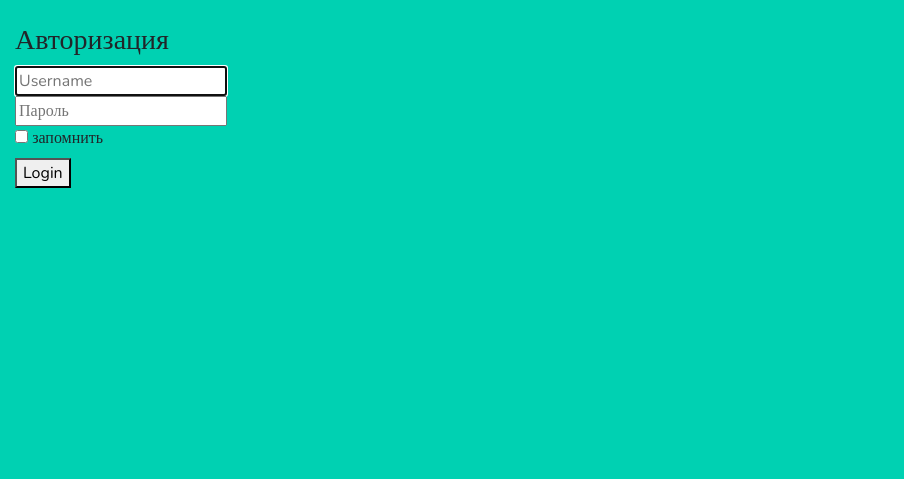
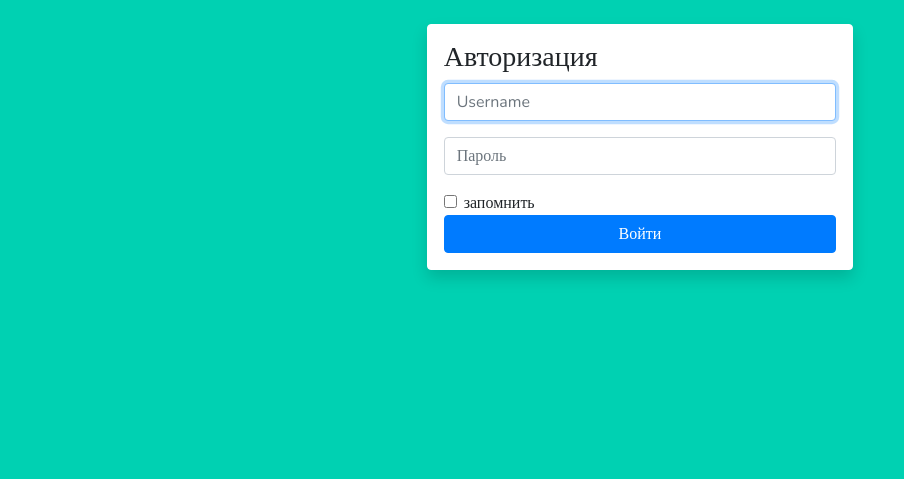
Before and after one commit to artsun/TimeCounter, a Python web app: template templates/login.html in a window 1280 px wide. Shown: the part 72-551 px from the top of the page, without its empty margins (0-904 px from the left). Before the commit the page ends 260 px from the top, so only its background shows below. Run offline with Jinja, Linux system fonts and the light colour scheme; the template is opened without the code that fills it, so the values that code supplies are empty; some libraries are stand-ins or nearby versions.

Commit message:
Update login.html

```diff
--- a/templates/login.html
+++ b/templates/login.html
@@ -1,7 +1,13 @@
 {% extends "base.html" %}
 
+        {%block title%}SignIn{%endblock%}
+
 {% block content %}
-<div class="column is-4 is-offset-4">
+<div class="row">
+</div>
+<div class="row">
+    <div class="col-4"></div>
+    <div class="col border rounded border-white  shadow p-3 mb-5 bg-white">
     <h3 class="title">Авторизация</h3>
     {% with messages = get_flashed_messages() %}
     {% if messages %}
@@ -9,26 +15,37 @@
     {% endif %}
 
     {% endwith %}
+
         <form method="POST" action="/login">
-            <div class="field">
-                <div class="control">
-                    <input class="input is-large" type="username" name="username" placeholder="Username" autofocus="">
+
+
+            <div class="form-group">
+
+                <input class="form-control form-control input-lg" type="username" name="username" placeholder="Username" autofocus="">
+
+            </div>
+
+
+            <div class="form-group">
+
+                <input class="form-control form-control input-lg" type="password" name="password" placeholder="Пароль">
+
+            </div>
+            <div class="form-row form-check">
+                <div class="col-12">
+                <input type="checkbox" class="form-check-input" id="passCheck">
+                <label class="form-check-label" for="passCheck">запомнить</label>
                 </div>
             </div>
 
-            <div class="field">
-                <div class="control">
-                    <input class="input is-large" type="password" name="password" placeholder="Пароль">
-                </div>
-            </div>
-            <div class="field">
-                <label class="checkbox">
-                    <input type="checkbox">
-                    запомнить
-                </label>
-            </div>
-            <button class="button is-block is-info is-large is-fullwidth">Login</button>
+            <button type="submit" class="btn btn-primary btn-block">Войти</button>
+
+
         </form>
+    </div>
 
+    <div class="col-4"></div>
+</div>
+<div class="row h-100">
 </div>
 {% endblock %}
```
